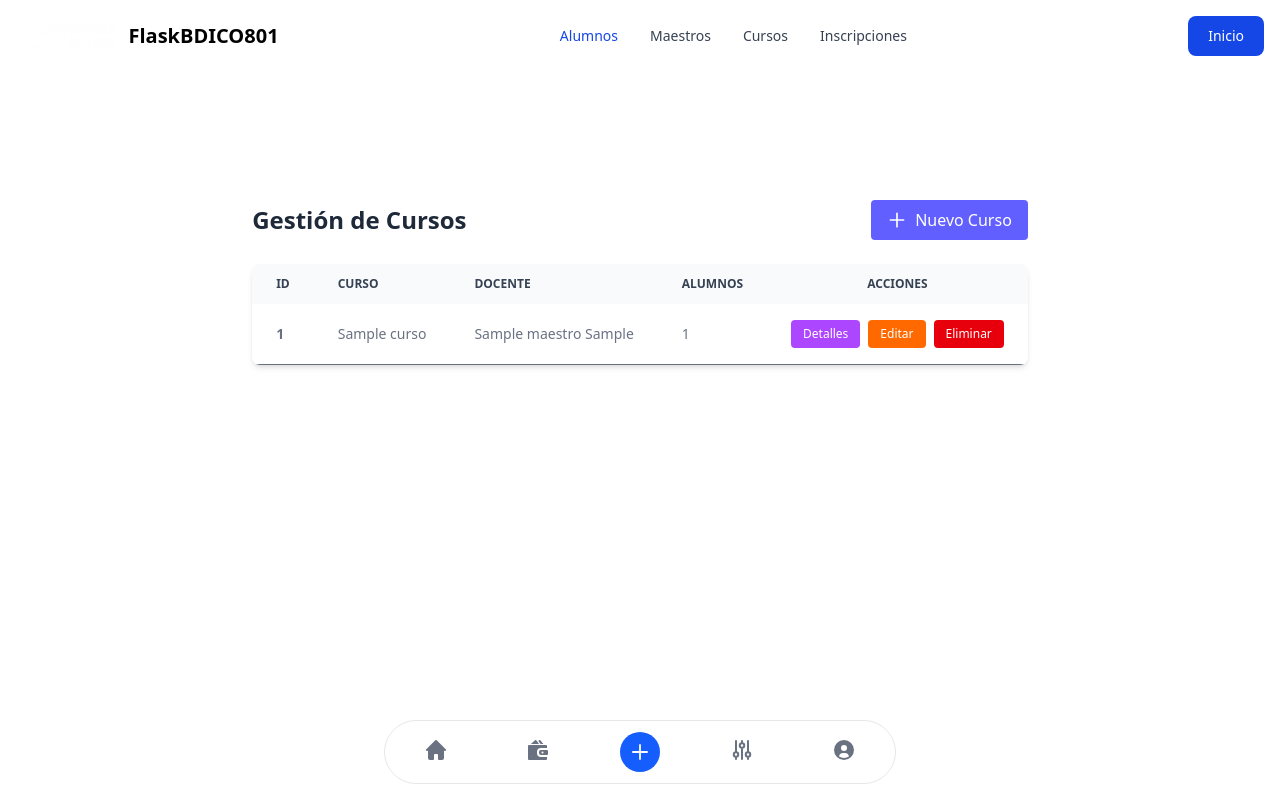
After one commit to ICO-801-9-67781/flaskBDICO801, a Flask app: page /cursos/ in a window 1280 px wide. The commit adds this page. Run offline with Flask 3, Linux system fonts and the light colour scheme; tables that the repository leaves empty hold one stand-in row (values such as "Sample post"); some libraries are stand-ins or nearby versions.

Commit message:
Modulo de Cursos siguiendo arquitectura de Blueprints 16/04/2026

```diff
--- a/app.py
+++ b/app.py
@@ -3,22 +3,20 @@ from config import DevelopmentConfig
 from models import db
 from maestros.routes import maestros_bp
 from alumnos.routes import alumnos_bp
+from cursos.routes import cursos_bp
 
 app = Flask(__name__)
 app.config.from_object(DevelopmentConfig)
 
-# Inicializar DB
 db.init_app(app)
 
-# REGISTRO DE BLUEPRINTS
-# Todas las rutas de maestros ahora empezarán con /maestros (ej: /maestros/registrar)
+# BLUEPRINTS
 app.register_blueprint(maestros_bp, url_prefix='/maestros')
-# Todas las rutas de alumnos ahora empezarán con /Alumnos (ej: /Alumnos/registrar)
 app.register_blueprint(alumnos_bp, url_prefix='/Alumnos')
+app.register_blueprint(cursos_bp, url_prefix='/cursos')
 
 @app.route('/')
 def index():
-    # Esta es tu pantalla de bienvenida con las dos cards
     return render_template('index.html')
 
 if __name__ == '__main__':
--- /dev/null
+++ b/cursos/__init__.py
@@ -0,0 +1,6 @@
+from flask import Blueprint
+
+# Creamos el Blueprint
+cursos_bp = Blueprint('cursos', __name__, template_folder='../templates')
+
+from . import routes
--- /dev/null
+++ b/cursos/routes.py
@@ -0,0 +1,69 @@
+from flask import render_template, request, redirect, url_for, flash
+from . import cursos_bp
+from models import db, Curso, Maestros
+from forms import CursoForm
+
+@cursos_bp.route('/')
+def consultar_cursos():
+    cursos = Curso.query.all()
+    return render_template('Cursos/cursos.html', cursos=cursos)
+
+@cursos_bp.route('/registrar', methods=['GET', 'POST'])
+def registrar_curso():
+    form = CursoForm()
+    maestros = Maestros.query.all()
+    form.maestro_id.choices = [(m.matricula, f"{m.nombre} {m.apellidos}") for m in maestros]
+
+    if not maestros:
+        flash('Debe registrar al menos un maestro antes de crear un curso', 'danger')
+        return redirect(url_for('maestros.consultar_maestros'))
+
+    if form.validate_on_submit():
+        nuevo_curso = Curso(
+            nombre=form.nombre.data,
+            descripcion=form.descripcion.data,
+            maestro_id=form.maestro_id.data,
+        )
+        db.session.add(nuevo_curso)
+        db.session.commit()
+        flash('Curso registrado con éxito', 'success')
+        return redirect(url_for('cursos.consultar_cursos'))
+
+    return render_template('Cursos/registrar_curso.html', form=form)
+
+@cursos_bp.route('/detalles/<int:id>')
+def detalles_curso(id):
+    curso = Curso.query.get_or_404(id)
+    return render_template('Cursos/detalles_curso.html', curso=curso)
+
+@cursos_bp.route('/editar/<int:id>', methods=['GET', 'POST'])
+def editar_curso(id):
+    curso = Curso.query.get_or_404(id)
+    form = CursoForm(obj=curso)
+    maestros = Maestros.query.all()
+    form.maestro_id.choices = [(m.matricula, f"{m.nombre} {m.apellidos}") for m in maestros]
+
+    if form.validate_on_submit():
+        curso.nombre = form.nombre.data
+        curso.descripcion = form.descripcion.data
+        curso.maestro_id = form.maestro_id.data
+        db.session.commit()
+        flash('Curso actualizado correctamente', 'success')
+        return redirect(url_for('cursos.consultar_cursos'))
+
+    return render_template('Cursos/editar_curso.html', form=form, curso=curso)
+
+@cursos_bp.route('/eliminar/<int:id>', methods=['GET', 'POST'])
+def eliminar_curso(id):
+    curso = Curso.query.get_or_404(id)
+    form = CursoForm(obj=curso)
+    maestros = Maestros.query.all()
+    form.maestro_id.choices = [(m.matricula, f"{m.nombre} {m.apellidos}") for m in maestros]
+
+    if request.method == 'POST':
+        db.session.delete(curso)
+        db.session.commit()
+        flash('Curso eliminado', 'danger')
+        return redirect(url_for('cursos.consultar_cursos'))
+
+    return render_template('Cursos/eliminar_curso.html', form=form, curso=curso)
--- a/templates/Alumnos/detalles.html
+++ b/templates/Alumnos/detalles.html
@@ -27,7 +27,6 @@
         />
       </svg>
     </button>
-    <!-- Dropdown menu -->
     <div
       id="dropdown"
       class="z-10 bg-neutral-primary-medium border border-default-medium rounded-base shadow-lg w-36 block hidden"
--- /dev/null
+++ b/templates/Cursos/cursos.html
@@ -0,0 +1,41 @@
+{% extends "layout.html" %}
+{% block container %}
+<div class="py-32 px-4 max-w-7xl mx-auto">
+  <div class="flex justify-between items-center mb-6">
+    <h2 class="text-2xl font-bold text-gray-800 dark:text-white">Gestión de Cursos</h2>
+    <a href="{{ url_for('cursos.registrar_curso') }}" class="bg-indigo-500 hover:bg-indigo-600 text-white px-4 py-2 rounded flex items-center gap-2 transition-all">
+      <svg class="w-5 h-5" fill="none" stroke="currentColor" viewBox="0 0 24 24"><path stroke-linecap="round" stroke-linejoin="round" stroke-width="2" d="M12 4v16m8-8H4"></path></svg>
+      Nuevo Curso
+    </a>
+  </div>
+
+  <div class="relative overflow-x-auto shadow-md sm:rounded-lg">
+    <table class="w-full text-sm text-left text-gray-500 dark:text-gray-400">
+      <thead class="text-xs text-gray-700 uppercase bg-gray-50 dark:bg-gray-700 dark:text-gray-400">
+        <tr>
+          <th scope="col" class="px-6 py-3">ID</th>
+          <th scope="col" class="px-6 py-3">Curso</th>
+          <th scope="col" class="px-6 py-3">Docente</th>
+          <th scope="col" class="px-6 py-3">Alumnos</th>
+          <th scope="col" class="px-6 py-3 text-center">Acciones</th>
+        </tr>
+      </thead>
+      <tbody>
+        {% for curso in cursos %}
+        <tr class="bg-white border-b dark:bg-gray-800 dark:border-gray-700 hover:bg-gray-50 dark:hover:bg-gray-600">
+          <td class="px-6 py-4 font-bold">{{ curso.id }}</td>
+          <td class="px-6 py-4">{{ curso.nombre }}</td>
+          <td class="px-6 py-4">{{ curso.maestro.nombre }} {{ curso.maestro.apellidos }}</td>
+          <td class="px-6 py-4">{{ curso.alumnos|length }}</td>
+          <td class="px-6 py-4 flex gap-2 justify-center">
+            <a href="{{ url_for('cursos.detalles_curso', id=curso.id) }}" class="bg-purple-500 hover:bg-purple-600 text-white px-3 py-1.5 rounded text-xs">Detalles</a>
+            <a href="{{ url_for('cursos.editar_curso', id=curso.id) }}" class="bg-orange-500 hover:bg-orange-600 text-white px-3 py-1.5 rounded text-xs">Editar</a>
+            <a href="{{ url_for('cursos.eliminar_curso', id=curso.id) }}" class="bg-red-600 hover:bg-red-700 text-white px-3 py-1.5 rounded text-xs">Eliminar</a>
+          </td>
+        </tr>
+        {% endfor %}
+      </tbody>
+    </table>
+  </div>
+</div>
+{% endblock %}
--- a/templates/layout.html
+++ b/templates/layout.html
@@ -67,7 +67,7 @@
           >
             <li>
               <a
-                href="#"
+                href="{{ url_for('alumnos.consultar_alumnos') }}"
                 class="block py-2 pl-3 pr-4 text-white bg-blue-700 rounded-sm md:bg-transparent md:text-blue-700 md:p-0 dark:text-white"
                 aria-current="page"
                 >Alumnos</a
@@ -75,14 +75,14 @@
             </li>
             <li>
               <a
-                href="#"
+                href="{{ url_for('maestros.consultar_maestros') }}"
                 class="block py-2 pl-3 pr-4 text-gray-700 rounded-sm hover:bg-gray-100 md:hover:bg-transparent md:hover:text-blue-700 md:p-0 md:dark:hover:text-white dark:text-gray-400 dark:hover:bg-gray-700 dark:hover:text-white md:dark:hover:bg-transparent dark:border-gray-700"
                 >Maestros</a
               >
             </li>
             <li>
               <a
-                href="#"
+                href="{{ url_for('cursos.consultar_cursos') }}"
                 class="block py-2 pl-3 pr-4 text-gray-700 rounded-sm hover:bg-gray-100 md:hover:bg-transparent md:hover:text-blue-700 md:p-0 md:dark:hover:text-white dark:text-gray-400 dark:hover:bg-gray-700 dark:hover:text-white md:dark:hover:bg-transparent dark:border-gray-700"
                 >Cursos</a
               >
--- a/templates/macros.html
+++ b/templates/macros.html
@@ -1,4 +1,4 @@
-{%macro campoNuevo(field)%}<!--Similar a una funcion-->
+{%macro campoNuevo(field)%}
 <td>{{field.label}}</td>
 <dd>{{field(**kwargs) | safe}}</dd>
 {%if field.errors%}
```
Also changed, not shown: forms.py (+7 -1 lines), templates/Cursos/detalles_curso.html (added, +17 -0 lines), templates/Cursos/editar_curso.html (added, +39 -0 lines), templates/Cursos/eliminar_curso.html (added, +23 -0 lines), templates/Cursos/registrar_curso.html (added, +39 -0 lines), templates/index.html (+12 -1 lines).
